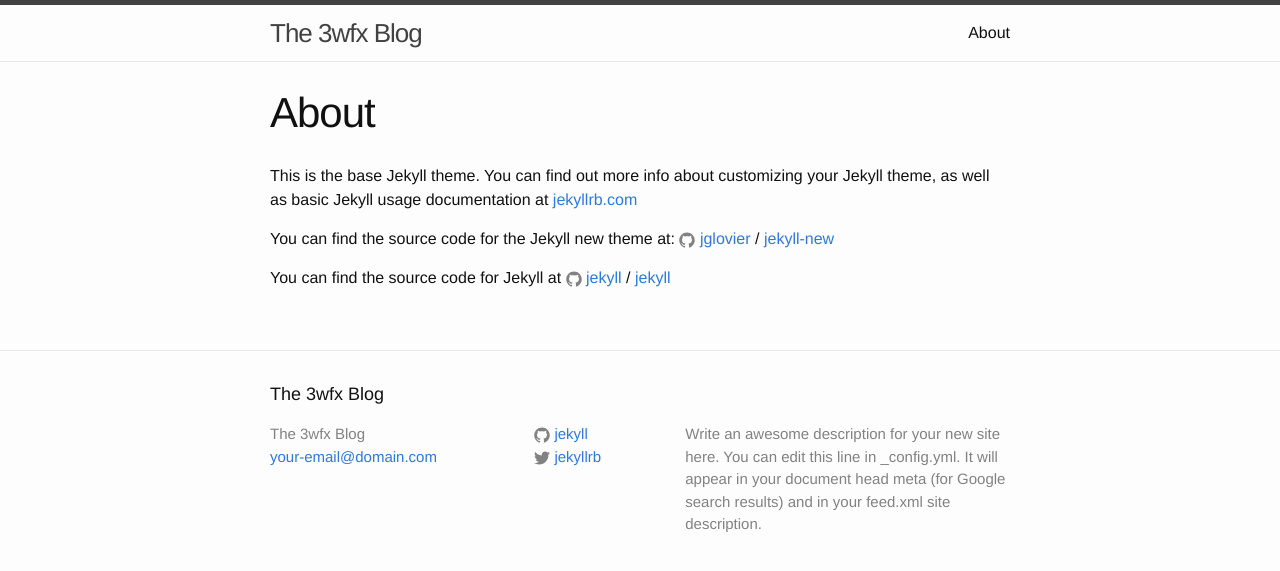
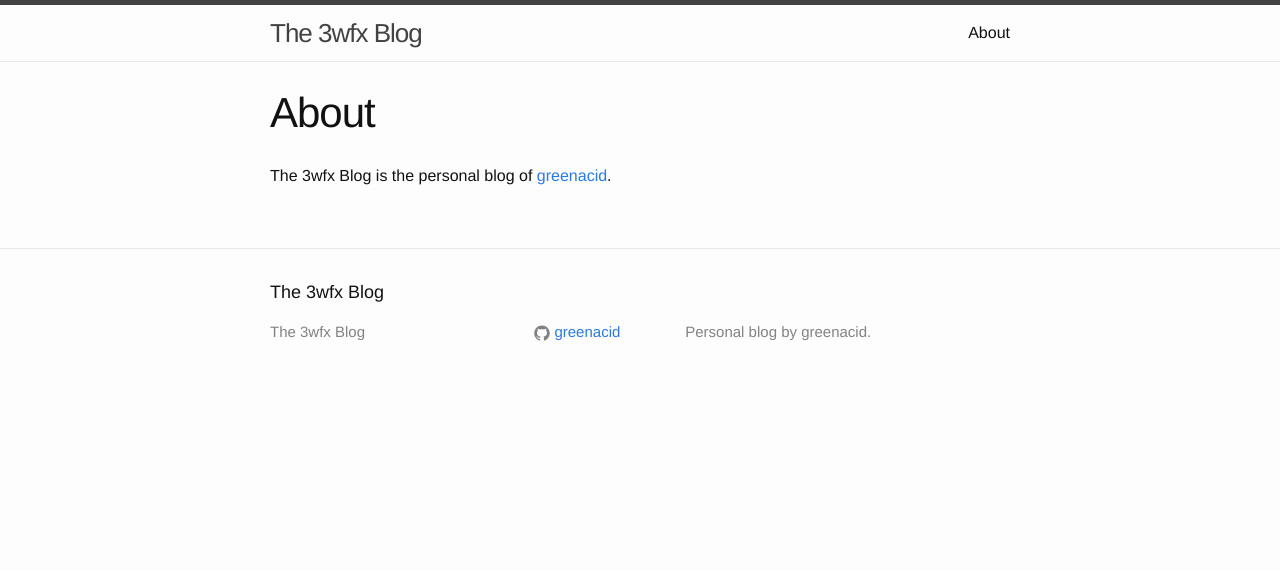
Before and after one commit to greenacid/greenacid.github.io, a Jekyll site: the page built from about.md, in a window 1280 px wide. Shown: the top 571 px of the page. Built offline with Jekyll 4.4.1, drawn with Linux system fonts in a browser that asks for light colours.

Commit message:
Remove Jekyll starter content

```diff
--- a/_config.yml
+++ b/_config.yml
@@ -1,21 +1,7 @@
-# Welcome to Jekyll!
-#
-# This config file is meant for settings that affect your whole blog, values
-# which you are expected to set up once and rarely need to edit after that.
-# For technical reasons, this file is *NOT* reloaded automatically when you use
-# 'jekyll serve'. If you change this file, please restart the server process.
+title: The 3wfx Blog
+description: Personal blog by greenacid.
+baseurl: ""
+url: "https://blog.3wfx.de"
+github_username: greenacid
 
-# Site settings
-title: The 3wfx Blog
-email: your-email@domain.com
-description: > # this means to ignore newlines until "baseurl:"
-  Write an awesome description for your new site here. You can edit this
-  line in _config.yml. It will appear in your document head meta (for
-  Google search results) and in your feed.xml site description.
-baseurl: "" # the subpath of your site, e.g. /blog
-url: "https://blog.3wfx.de" # the base hostname & protocol for your site
-twitter_username: jekyllrb
-github_username:  jekyll
-
-# Build settings
 markdown: kramdown
--- a/_includes/footer.html
+++ b/_includes/footer.html
@@ -8,7 +8,9 @@
       <div class="footer-col footer-col-1">
         <ul class="contact-list">
           <li>{{ site.title }}</li>
+          {% if site.email %}
           <li><a href="mailto:{{ site.email }}">{{ site.email }}</a></li>
+          {% endif %}
         </ul>
       </div>
 
--- a/about.md
+++ b/about.md
@@ -4,12 +4,4 @@ title: About
 permalink: /about/
 ---
 
-This is the base Jekyll theme. You can find out more info about customizing your Jekyll theme, as well as basic Jekyll usage documentation at [jekyllrb.com](http://jekyllrb.com/)
-
-You can find the source code for the Jekyll new theme at:
-{% include icon-github.html username="jglovier" %} /
-[jekyll-new](https://github.com/jglovier/jekyll-new)
-
-You can find the source code for Jekyll at
-{% include icon-github.html username="jekyll" %} /
-[jekyll](https://github.com/jekyll/jekyll)
+The 3wfx Blog is the personal blog of [greenacid](https://github.com/greenacid).
--- a/index.html
+++ b/index.html
@@ -6,6 +6,7 @@ layout: default
 
   <h1 class="page-heading">Posts</h1>
 
+  {% if site.posts.size > 0 %}
   <ul class="post-list">
     {% for post in site.posts %}
       <li>
@@ -17,6 +18,9 @@ layout: default
       </li>
     {% endfor %}
   </ul>
+  {% else %}
+  <p>No posts yet.</p>
+  {% endif %}
 
   <p class="rss-subscribe">subscribe <a href="{{ "/feed.xml" | prepend: site.baseurl }}">via RSS</a></p>
 
```
Also changed, not shown: _posts/2016-05-23-testing.markdown (deleted, +0 -20 lines), _posts/2016-05-23-welcome-to-jekyll.markdown (deleted, +0 -25 lines).
